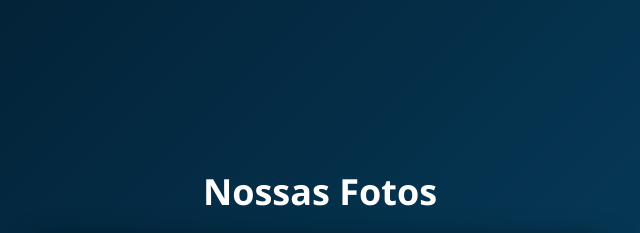
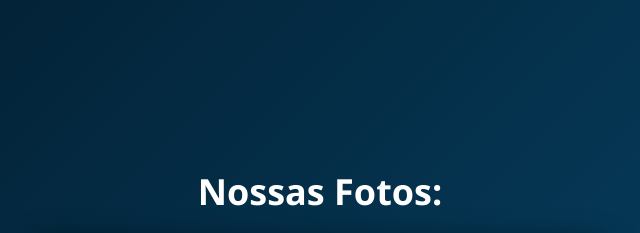
Before and after one commit to ZenithDigital2025/htmlcss, a plain HTML site: page PAG7-carossel.html in a window 1280 px wide. Shown: the top 233 px of the page, 320-960 px from the left. Drawn offline with Linux system fonts and the light colour scheme.

Commit message:
nossas fotos

```diff
--- a/PAG7-carossel.html
+++ b/PAG7-carossel.html
@@ -154,7 +154,7 @@
     </style>
 </head>
 <body>
-     <h1>Nossas Fotos</h1>
+     <h1>Nossas Fotos:</h1>
     <div class="carrossel-container">
         <button class="seta esquerda" onclick="mudarSlide(-1)">&#10094;</button>
         <div class="fotos" id="carrossel">
```
